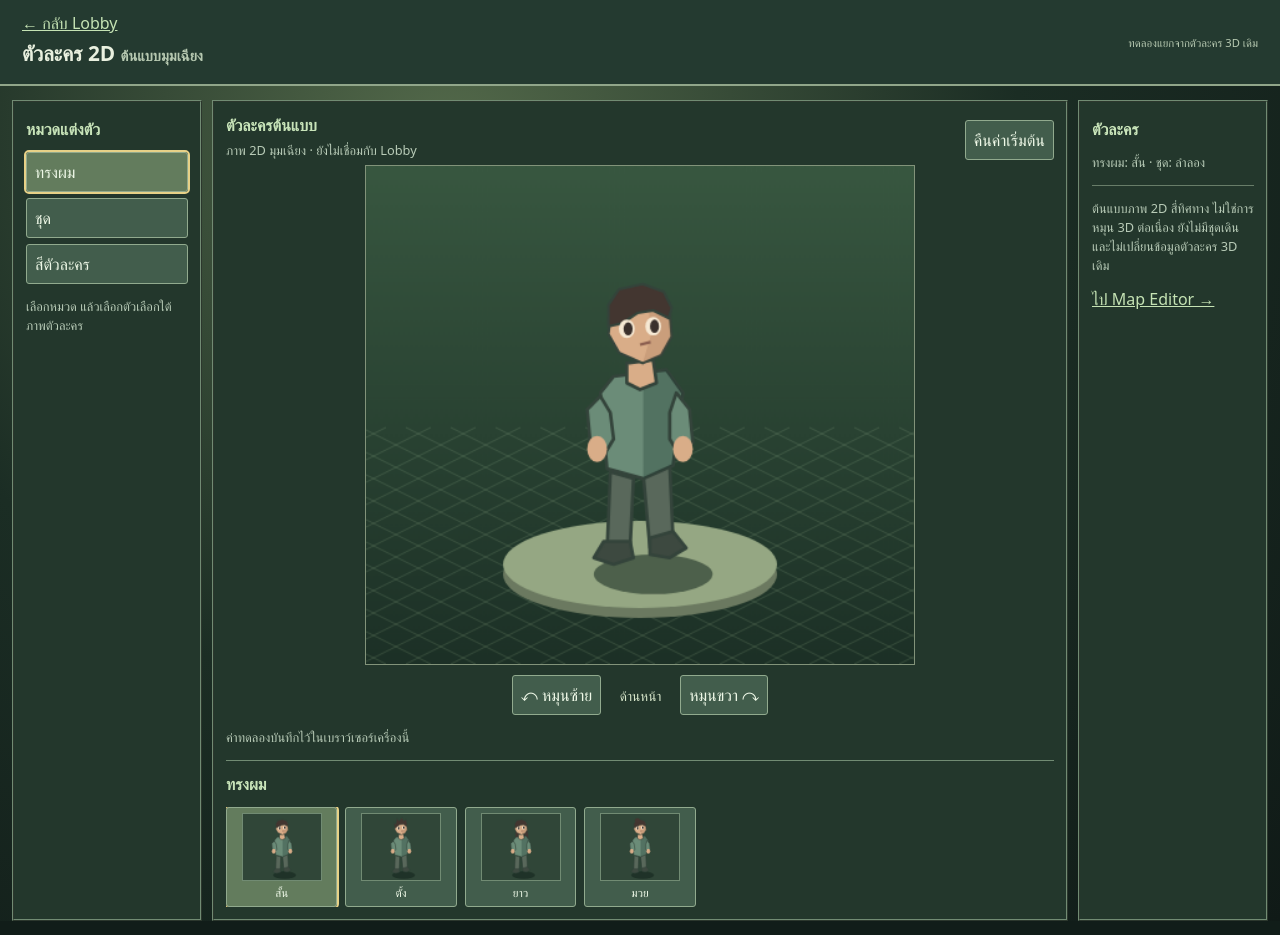
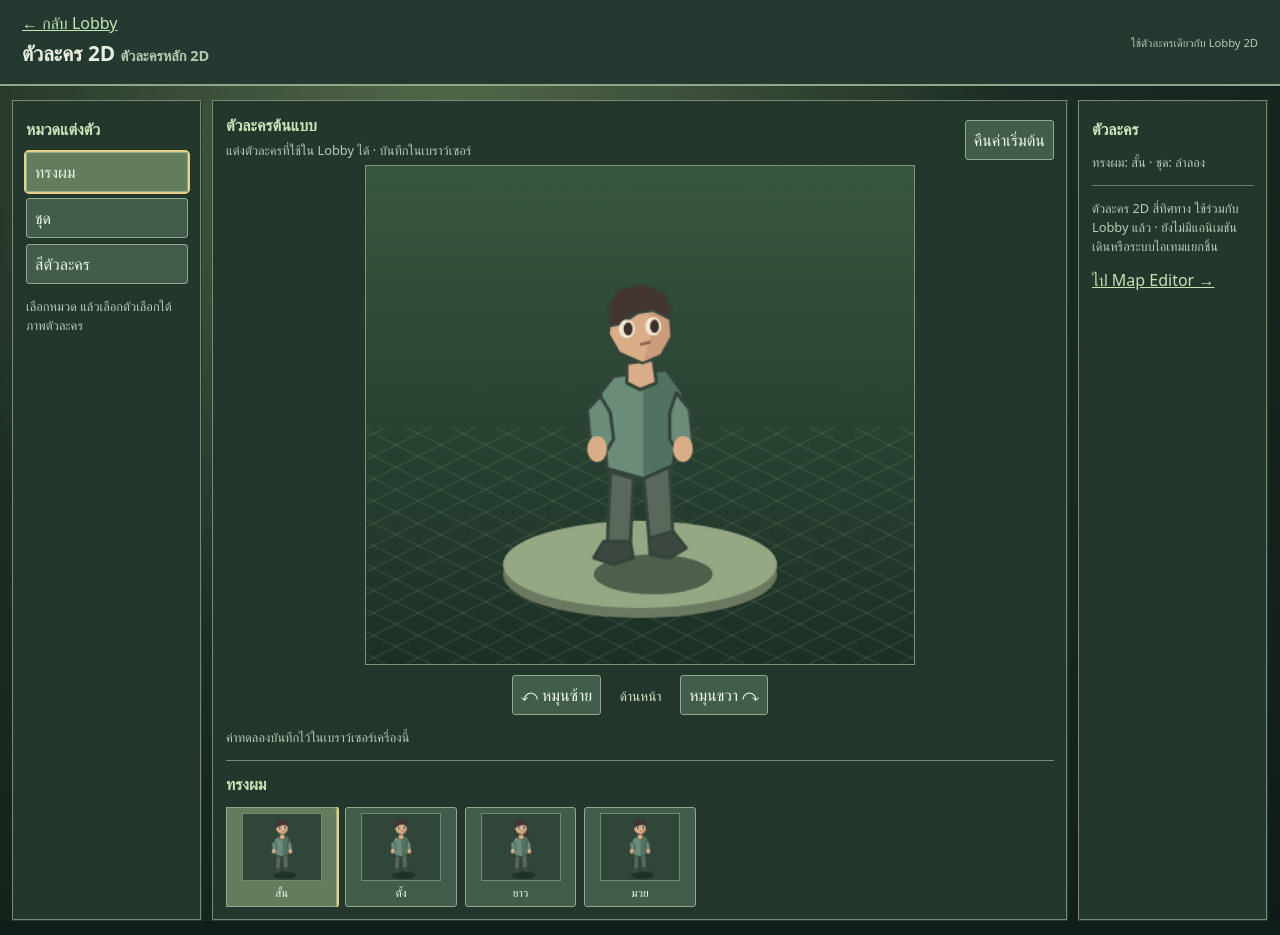
Before and after one commit to gmhomyai/Custom-World, a plain HTML site: page avatar2d/index.html in a window 1280 px wide. Drawn offline with Linux system fonts and the light colour scheme.

Commit message:
docs(avatar): label editor as shared 2D Lobby character

```diff
--- a/avatar2d/index.html
+++ b/avatar2d/index.html
@@ -1,5 +1,5 @@
 <!doctype html><html lang="th"><head><meta charset="utf-8"><meta name="viewport" content="width=device-width,initial-scale=1"><title>Custom World — ตัวละคร 2D</title><link rel="stylesheet" href="style.css"></head><body>
-<header><div><a href="../index.html">← กลับ Lobby</a><h1>ตัวละคร 2D <small>ต้นแบบมุมเฉียง</small></h1></div><span>ทดลองแยกจากตัวละคร 3D เดิม</span></header>
+<header><div><a href="../index.html">← กลับ Lobby</a><h1>ตัวละคร 2D <small>ตัวละครหลัก 2D</small></h1></div><span>ใช้ตัวละครเดียวกับ Lobby 2D</span></header>
 <main><aside class="categories"><h2>หมวดแต่งตัว</h2><div id="categories"></div><p>เลือกหมวด แล้วเลือกตัวเลือกใต้ภาพตัวละคร</p></aside>
-<section class="workspace"><div class="intro"><div><h2>ตัวละครต้นแบบ</h2><p>ภาพ 2D มุมเฉียง · ยังไม่เชื่อมกับ Lobby</p></div><button id="reset">คืนค่าเริ่มต้น</button></div><canvas id="avatar" width="440" height="400" aria-label="ภาพตัวอย่างตัวละคร 2D"></canvas><div class="rotation"><button id="turnLeft" aria-label="หมุนตัวละครไปทางซ้าย">↶ หมุนซ้าย</button><span id="direction"></span><button id="turnRight" aria-label="หมุนตัวละครไปทางขวา">หมุนขวา ↷</button></div><p id="status" role="status">ค่าทดลองบันทึกไว้ในเบราว์เซอร์เครื่องนี้</p><div class="library"><h2 id="paletteTitle">ทรงผม</h2><div id="palette"></div></div></section>
-<aside class="details"><h2>ตัวละคร</h2><p id="summary"></p><hr><p>ต้นแบบภาพ 2D สี่ทิศทาง ไม่ใช่การหมุน 3D ต่อเนื่อง ยังไม่มีชุดเดิน และไม่เปลี่ยนข้อมูลตัวละคร 3D เดิม</p><a href="../editor/">ไป Map Editor →</a></aside></main><script type="module" src="avatar2d.mjs"></script></body></html>
+<section class="workspace"><div class="intro"><div><h2>ตัวละครต้นแบบ</h2><p>แต่งตัวละครที่ใช้ใน Lobby ได้ · บันทึกในเบราว์เซอร์</p></div><button id="reset">คืนค่าเริ่มต้น</button></div><canvas id="avatar" width="440" height="400" aria-label="ภาพตัวอย่างตัวละคร 2D"></canvas><div class="rotation"><button id="turnLeft" aria-label="หมุนตัวละครไปทางซ้าย">↶ หมุนซ้าย</button><span id="direction"></span><button id="turnRight" aria-label="หมุนตัวละครไปทางขวา">หมุนขวา ↷</button></div><p id="status" role="status">ค่าทดลองบันทึกไว้ในเบราว์เซอร์เครื่องนี้</p><div class="library"><h2 id="paletteTitle">ทรงผม</h2><div id="palette"></div></div></section>
+<aside class="details"><h2>ตัวละคร</h2><p id="summary"></p><hr><p>ตัวละคร 2D สี่ทิศทาง ใช้ร่วมกับ Lobby แล้ว · ยังไม่มีแอนิเมชันเดินหรือระบบไอเทมแยกชิ้น</p><a href="../editor/">ไป Map Editor →</a></aside></main><script type="module" src="avatar2d.mjs"></script></body></html>
```
